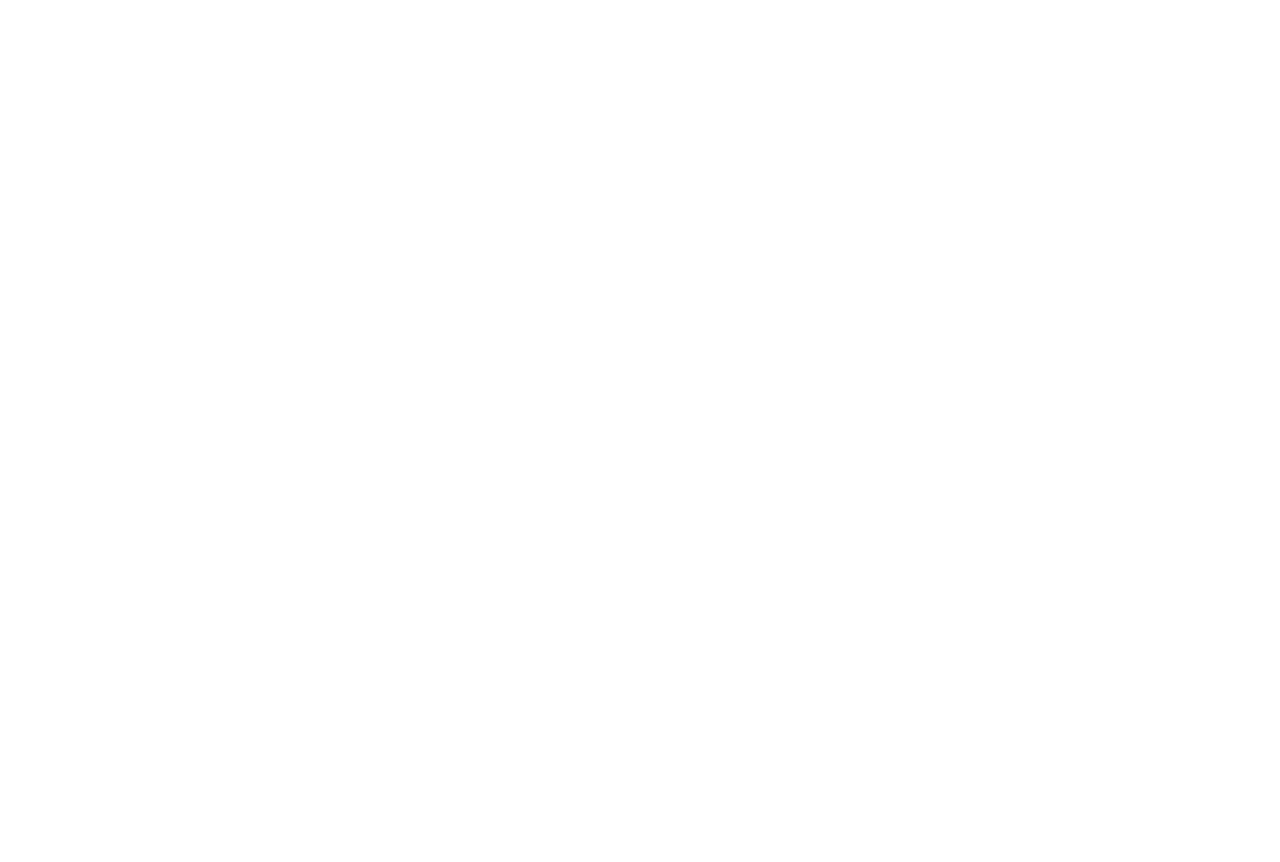
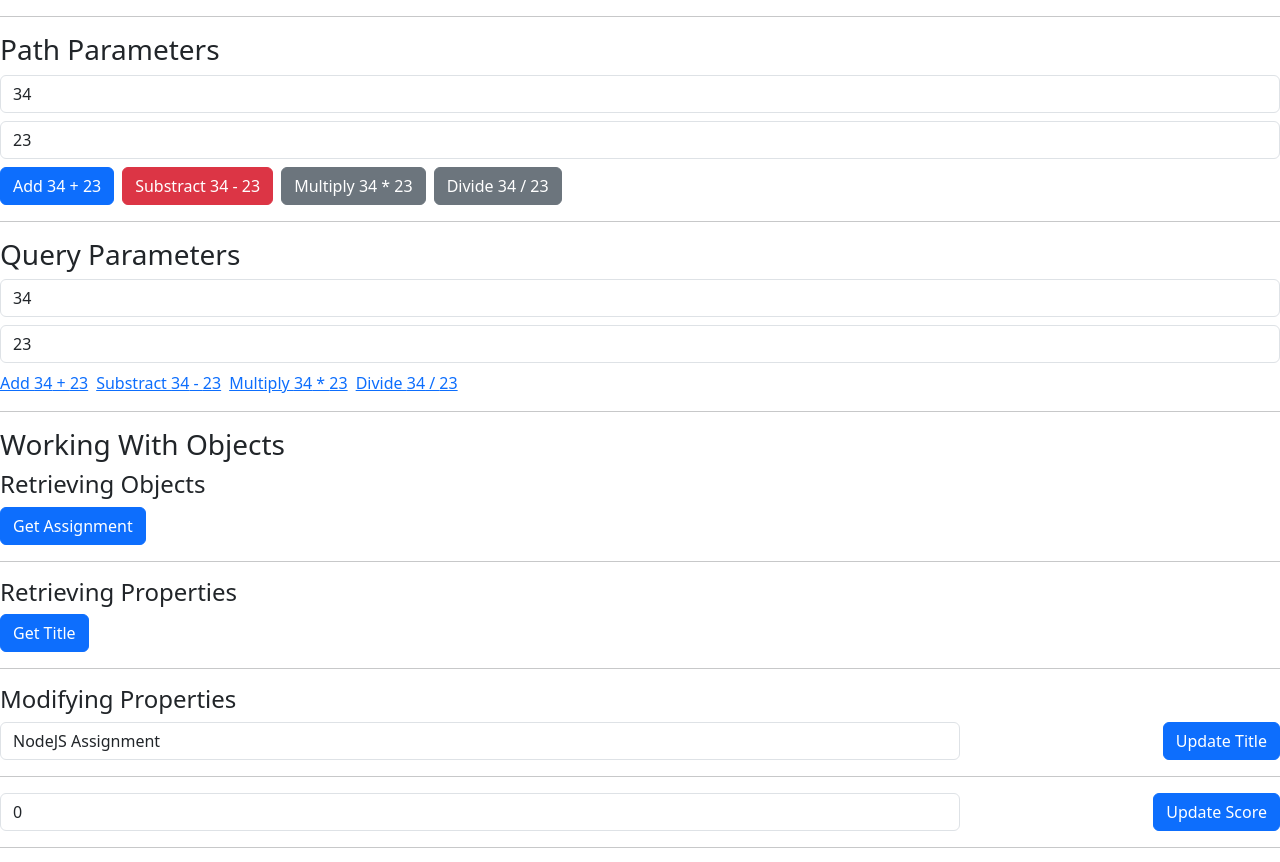
Before and after one commit to reesecantu/kambaz-next-js, a Next.js app: page /Labs/Lab5 in a window 1280 px wide. Before the commit this address had no page. Shown: the part 227-1089 px from the top of the page. Before the commit the page ends 800 px from the top, so only its background shows below. Built offline with nearby package versions, Linux system fonts and the light colour scheme; no server answers.

Commit message:
5.2.3 implementation

```diff
--- /dev/null
+++ b/app/Labs/Lab5/EnvironmentVariables.tsx
@@ -0,0 +1,8 @@
+const HTTP_SERVER = process.env.NEXT_PUBLIC_HTTP_SERVER;
+export default function EnvironmentVariables() {
+  return (
+    <div id="wd-environment-variables">
+      <h3>Environment Variables</h3>
+      <p>Remote Server: {HTTP_SERVER}</p><hr/>
+    </div>
+);}
--- /dev/null
+++ b/app/Labs/Lab5/PathParameters.tsx
@@ -0,0 +1,56 @@
+"use client"
+import { useState } from "react";
+import { FormControl } from "react-bootstrap";
+const HTTP_SERVER = process.env.NEXT_PUBLIC_HTTP_SERVER;
+export default function PathParameters() {
+  const [a, setA] = useState("34");
+  const [b, setB] = useState("23");
+  return (
+    <div>
+      <h3>Path Parameters</h3>
+      <FormControl
+        className="mb-2"
+        id="wd-path-parameter-a"
+        type="number"
+        defaultValue={a}
+        onChange={(e) => setA(e.target.value)}
+      />
+      <FormControl
+        className="mb-2"
+        id="wd-path-parameter-b"
+        type="number"
+        defaultValue={b}
+        onChange={(e) => setB(e.target.value)}
+      />
+      <a
+        className="btn btn-primary me-2"
+        id="wd-path-parameter-add"
+        href={`${HTTP_SERVER}/Lab5/add/${a}/${b}`}
+      >
+        Add {a} + {b}
+      </a>
+      <a
+        className="btn btn-danger me-2"
+        id="wd-path-parameter-subtract"
+        href={`${HTTP_SERVER}/Lab5/subtract/${a}/${b}`}
+      >
+        Substract {a} - {b}
+      </a>
+      <a
+        className="btn btn-secondary me-2"
+        id="wd-path-parameter-multiply"
+        href={`${HTTP_SERVER}/Lab5/multiply/${a}/${b}`}
+      >
+        Multiply {a} * {b}
+      </a>
+      <a
+        className="btn btn-secondary"
+        id="wd-path-parameter-divide"
+        href={`${HTTP_SERVER}/Lab5/divide/${a}/${b}`}
+      >
+        Divide {a} / {b}
+      </a>
+      <hr />
+    </div>
+  );
+}
--- /dev/null
+++ b/app/Labs/Lab5/QueryParameters.tsx
@@ -0,0 +1,58 @@
+"use client";
+import { useState } from "react";
+import { FormControl } from "react-bootstrap";
+
+const HTTP_SERVER = process.env.NEXT_PUBLIC_HTTP_SERVER;
+
+export default function QueryParameters() {
+  const [a, setA] = useState("34");
+  const [b, setB] = useState("23");
+  return (
+    <div id="wd-query-parameters">
+      <h3>Query Parameters</h3>
+      <FormControl
+        id="wd-query-parameter-a"
+        className="mb-2"
+        defaultValue={a}
+        type="number"
+        onChange={(e) => setA(e.target.value)}
+      />
+      <FormControl
+        id="wd-query-parameter-b"
+        className="mb-2"
+        defaultValue={b}
+        type="number"
+        onChange={(e) => setB(e.target.value)}
+      />
+      <a
+        id="wd-query-parameter-add"
+        href={`${HTTP_SERVER}/Lab5/calculator?operation=add&a=${a}&b=${b}`}
+        className="me-2"
+      >
+        Add {a} + {b}
+      </a>
+      <a
+        id="wd-query-parameter-subtract"
+        href={`${HTTP_SERVER}/Lab5/calculator?operation=subtract&a=${a}&b=${b}`}
+        className="me-2"
+      >
+        Substract {a} - {b}
+      </a>
+      <a
+        id="wd-query-parameter-multiply"
+        href={`${HTTP_SERVER}/Lab5/calculator?operation=multiply&a=${a}&b=${b}`}
+        className="me-2"
+      >
+        Multiply {a} * {b}
+      </a>
+      <a
+        id="wd-query-parameter-divide"
+        href={`${HTTP_SERVER}/Lab5/calculator?operation=divide&a=${a}&b=${b}`}
+        className="me-2"
+      >
+        Divide {a} / {b}
+      </a>
+      <hr />
+    </div>
+  );
+}
--- /dev/null
+++ b/app/Labs/Lab5/WorkingWithObjects.tsx
@@ -0,0 +1,108 @@
+"use client"
+import { useState } from "react";
+import { FormControl } from "react-bootstrap";
+
+const HTTP_SERVER = process.env.NEXT_PUBLIC_HTTP_SERVER;
+export default function WorkingWithObjects() {
+  const [assignment, setAssignment] = useState({
+    id: 1,
+    title: "NodeJS Assignment",
+    description: "Create a NodeJS server with ExpressJS",
+    due: "2021-10-10",
+    completed: false,
+    score: 0,
+  });
+  const [module, setModule] = useState({
+    id: 1,
+    name: "Introduction to Web Development",
+    description: "Learn the basics of HTML, CSS, and JavaScript",
+    course: "CS4550",
+  });
+  const ASSIGNMENT_API_URL = `${HTTP_SERVER}/Lab5/assignment`;
+  const MODULE_API_URL = `${HTTP_SERVER}/Lab5/module`;
+  return (
+    <div id="wd-working-with-objects">
+      <h3>Working With Objects</h3>
+
+      <h4>Retrieving Objects</h4>
+      <a id="wd-retrieve-assignments" className="btn btn-primary"
+        href={`${HTTP_SERVER}/Lab5/assignment`}>
+        Get Assignment
+      </a>
+      <hr />
+
+      <h4>Retrieving Properties</h4>
+      <a id="wd-retrieve-assignment-title" className="btn btn-primary"
+        href={`${HTTP_SERVER}/Lab5/assignment/title`}>
+        Get Title
+      </a>
+      <hr />
+
+      <h4>Modifying Properties</h4>
+      <a id="wd-update-assignment-title" className="btn btn-primary float-end"
+        href={`${ASSIGNMENT_API_URL}/title/${assignment.title}`}>
+        Update Title
+      </a>
+      <FormControl className="w-75" id="wd-assignment-title"
+        defaultValue={assignment.title}
+        onChange={(e) => setAssignment({ ...assignment, title: e.target.value })}
+      />
+      <hr />
+
+      <a id="wd-update-assignment-score" className="btn btn-primary float-end"
+        href={`${ASSIGNMENT_API_URL}/score/${assignment.score}`}>
+        Update Score
+      </a>
+      <FormControl className="w-75" id="wd-assignment-score" type="number"
+        defaultValue={assignment.score}
+        onChange={(e) => setAssignment({ ...assignment, score: parseFloat(e.target.value) })}
+      />
+      <hr />
+
+      <a id="wd-update-assignment-completed" className="btn btn-primary float-end"
+        href={`${ASSIGNMENT_API_URL}/completed/${assignment.completed}`}>
+        Update Completed
+      </a>
+      <FormControl className="w-75" id="wd-assignment-completed" type="checkbox"
+        defaultChecked={assignment.completed}
+        onChange={(e) => setAssignment({ ...assignment, completed: (e.target as HTMLInputElement).checked })}
+      />
+      <hr />
+
+      <h4>Retrieving Module</h4>
+      <a id="wd-retrieve-module" className="btn btn-primary"
+        href={`${HTTP_SERVER}/Lab5/module`}>
+        Get Module
+      </a>
+      <hr />
+
+      <h4>Retrieving Module Name</h4>
+      <a id="wd-retrieve-module-name" className="btn btn-primary"
+        href={`${HTTP_SERVER}/Lab5/module/name`}>
+        Get Module Name
+      </a>
+      <hr />
+
+      <h4>Modifying Module</h4>
+      <a id="wd-update-module-name" className="btn btn-primary float-end"
+        href={`${MODULE_API_URL}/name/${module.name}`}>
+        Update Module Name
+      </a>
+      <FormControl className="w-75" id="wd-module-name"
+        defaultValue={module.name}
+        onChange={(e) => setModule({ ...module, name: e.target.value })}
+      />
+      <hr />
+
+      <a id="wd-update-module-description" className="btn btn-primary float-end"
+        href={`${MODULE_API_URL}/description/${module.description}`}>
+        Update Module Description
+      </a>
+      <FormControl className="w-75" id="wd-module-description"
+        defaultValue={module.description}
+        onChange={(e) => setModule({ ...module, description: e.target.value })}
+      />
+      <hr />
+    </div>
+  );
+}
--- /dev/null
+++ b/app/Labs/Lab5/page.tsx
@@ -0,0 +1,20 @@
+import EnvironmentVariables from "./EnvironmentVariables";
+import PathParameters from "./PathParameters";
+import QueryParameters from "./QueryParameters";
+import WorkingWithObjects from "./WorkingWithObjects";
+const HTTP_SERVER = process.env.NEXT_PUBLIC_HTTP_SERVER;
+export default function Lab5() {
+  return (
+    <div id="wd-lab5">
+      <h2>Lab 5</h2>
+      <div className="list-group">
+        <a href={`${HTTP_SERVER}/lab5/welcome`} className="list-group-item">
+          Welcome
+        </a>
+      </div><hr />
+      <EnvironmentVariables />
+      <PathParameters />
+      <QueryParameters />
+      <WorkingWithObjects />
+    </div>
+);}
--- a/app/Labs/TOC.tsx
+++ b/app/Labs/TOC.tsx
@@ -21,6 +21,9 @@
       <NavItem>
        <NavLink href="/Labs/Lab4" as={Link} className={`nav-link ${pathname.endsWith("Lab4") ? "active" : ""}`}>
          Lab 4 </NavLink> </NavItem>
+      <NavItem>
+       <NavLink href="/Labs/Lab5" as={Link} className={`nav-link ${pathname.endsWith("Lab5") ? "active" : ""}`}>
+         Lab 5 </NavLink> </NavItem>
      <NavItem>
        <NavLink href="/" as={Link}>
          Kambaz </NavLink> </NavItem>
```
